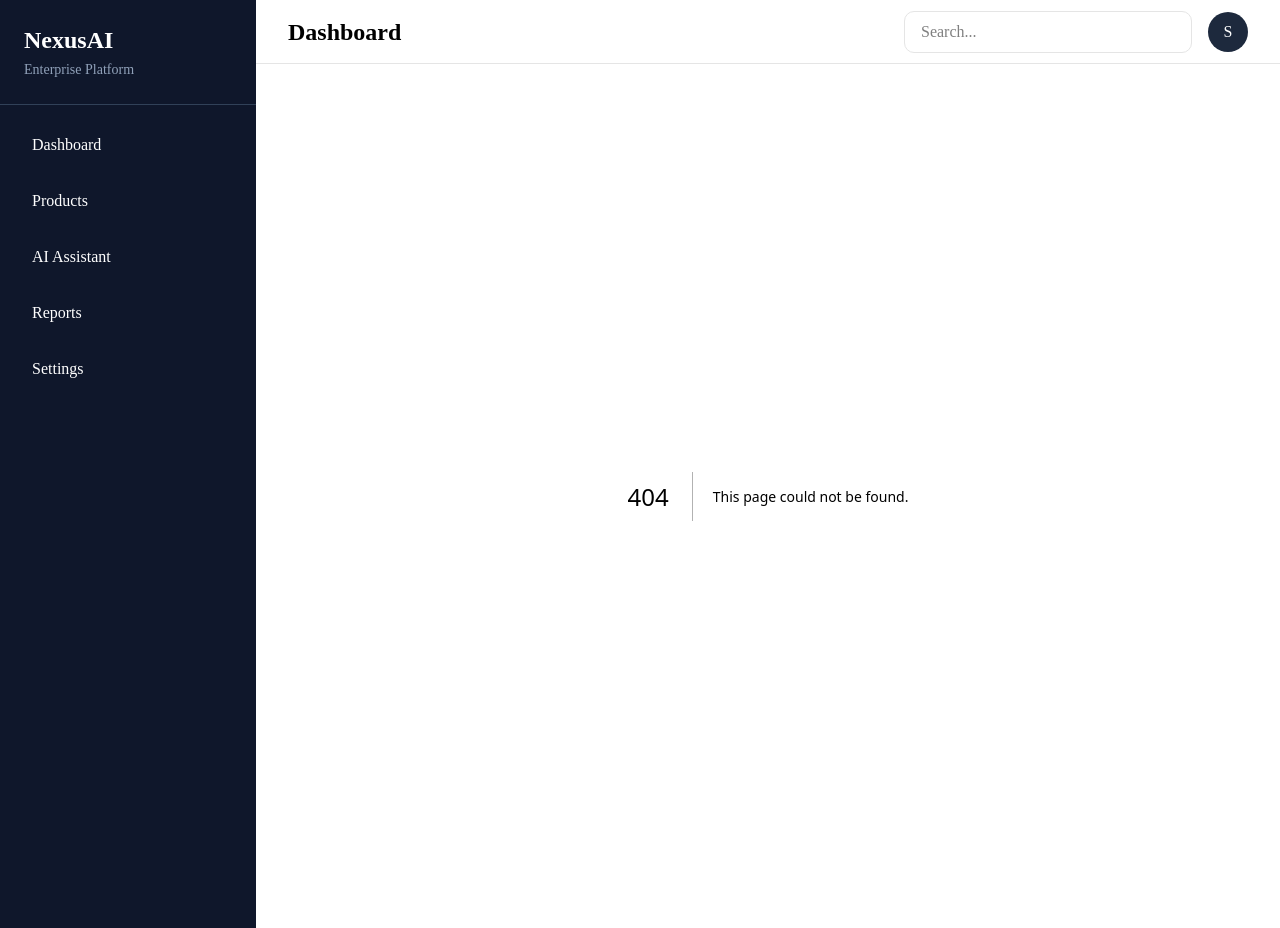
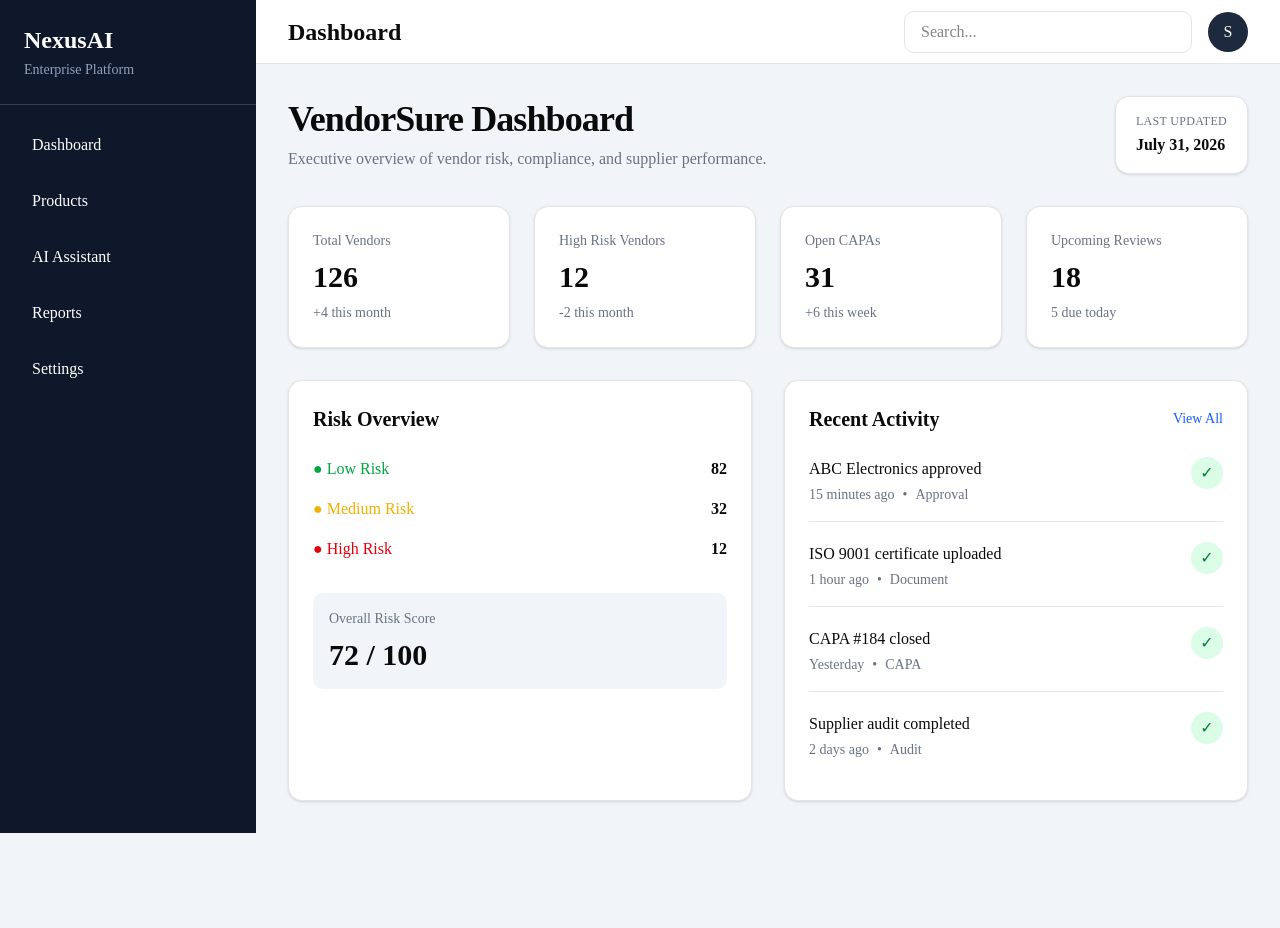
Before and after one commit to wildcats0309/nexusai, a Next.js app in the folder apps/platform/: page /vendorsure/dashboard in a window 1280 px wide. Before the commit this address had no page. After the commit the page ends 833 px from the top, so only its background shows below. Built offline with nearby package versions, Linux system fonts and the light colour scheme.

Commit message:
Build VendorSure Executive Dashboard v1

```diff
--- /dev/null
+++ b/apps/platform/app/vendorsure/dashboard/page.tsx
@@ -0,0 +1,5 @@
+import ExecutiveDashboard from "@/components/vendorsure/ExecutiveDashboard";
+
+export default function VendorSureDashboardPage() {
+  return <ExecutiveDashboard />;
+}
--- a/apps/platform/components/vendorsure/RecentActivity.tsx
+++ b/apps/platform/components/vendorsure/RecentActivity.tsx
@@ -2,27 +2,37 @@
   {
     title: "ABC Electronics approved",
     time: "15 minutes ago",
+    type: "Approval",
   },
   {
     title: "ISO 9001 certificate uploaded",
     time: "1 hour ago",
+    type: "Document",
   },
   {
     title: "CAPA #184 closed",
     time: "Yesterday",
+    type: "CAPA",
   },
   {
     title: "Supplier audit completed",
     time: "2 days ago",
+    type: "Audit",
   },
 ];
 
 export default function RecentActivity() {
   return (
     <div className="rounded-xl border bg-white p-6 shadow-sm">
-      <h2 className="text-xl font-semibold">
-        Recent Activity
-      </h2>
+      <div className="flex items-center justify-between">
+        <h2 className="text-xl font-semibold">
+          Recent Activity
+        </h2>
+
+        <button className="text-sm font-medium text-blue-600 hover:underline">
+          View All
+        </button>
+      </div>
 
       <div className="mt-6 space-y-5">
         {activities.map((activity) => (
@@ -35,12 +45,16 @@
                 {activity.title}
               </p>
 
-              <p className="text-sm text-gray-500">
-                {activity.time}
-              </p>
+              <div className="mt-1 flex gap-2 text-sm text-gray-500">
+                <span>{activity.time}</span>
+
+                <span>•</span>
+
+                <span>{activity.type}</span>
+              </div>
             </div>
 
-            <div className="text-green-600 font-bold">
+            <div className="flex h-8 w-8 items-center justify-center rounded-full bg-green-100 text-green-700">
               ✓
             </div>
           </div>
```
